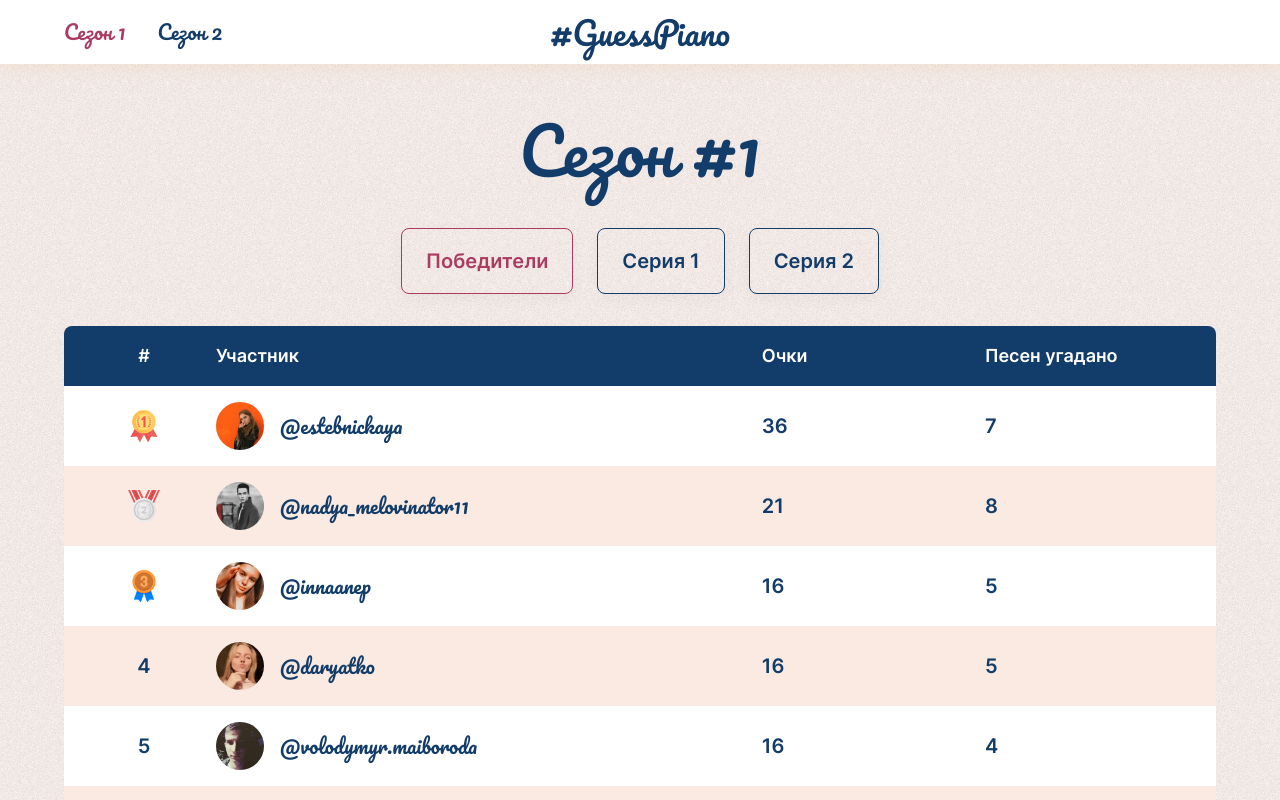
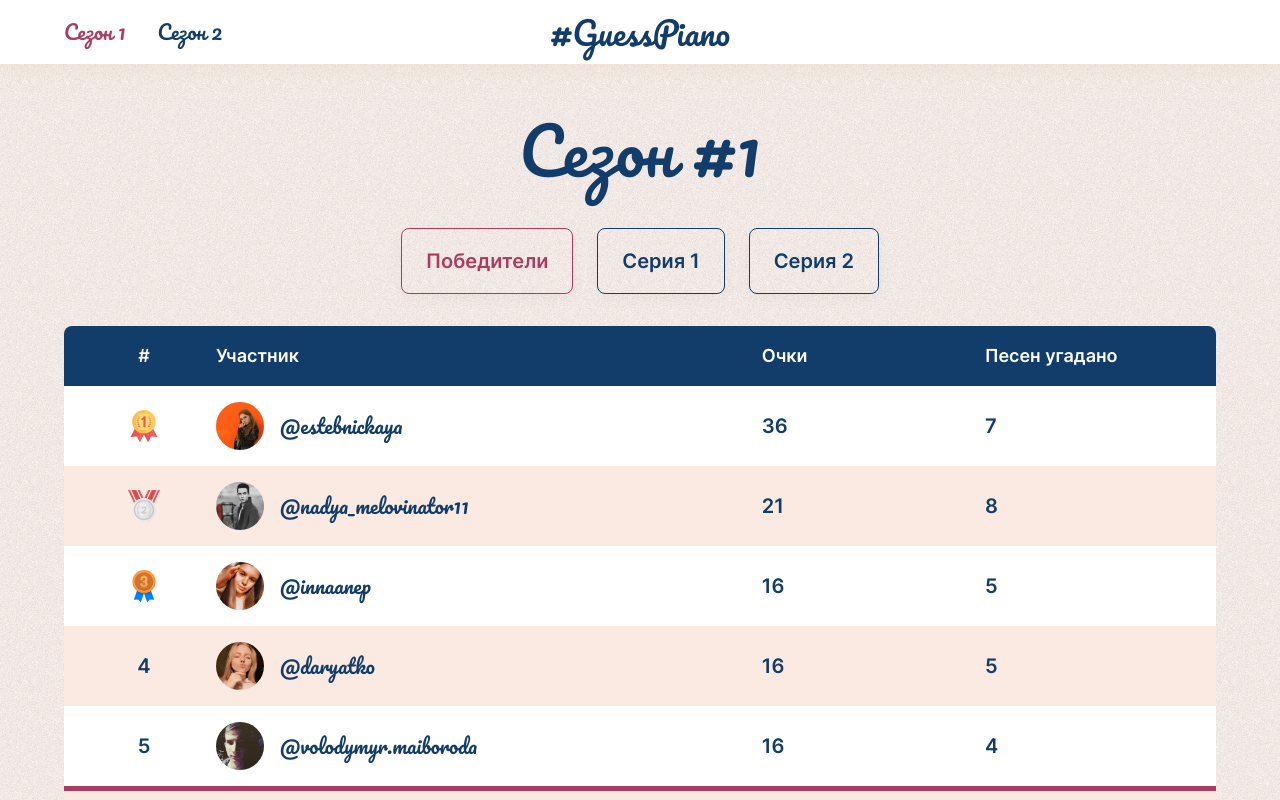
Before and after one commit to ardier16/guess-piano, a Nuxt app: page /season-1 in a window 1280 px wide. Shown: the top 800 px of the page. Built offline with nearby package versions, Linux system fonts and the light colour scheme.

Commit message:
Highlight winners

```diff
--- a/components/SeasonWinners.vue
+++ b/components/SeasonWinners.vue
@@ -14,6 +14,7 @@
       v-for="(winner, i) in topWinners.slice(0, 10)"
       :key="i"
       class="season-winners__row table__row"
+      :class="{ 'season-winners__row--bordered': i === 4 }"
     >
       <p class="season-winners__id">
         <template v-if="i < 3">
@@ -121,6 +122,10 @@ export default {
       grid-template-columns: 48px 320px 64px 72px;
       width: 556px;
     }
+
+    &--bordered {
+      border-bottom: 5px solid color(text-primary);
+    }
   }
 
   &__id {
```
